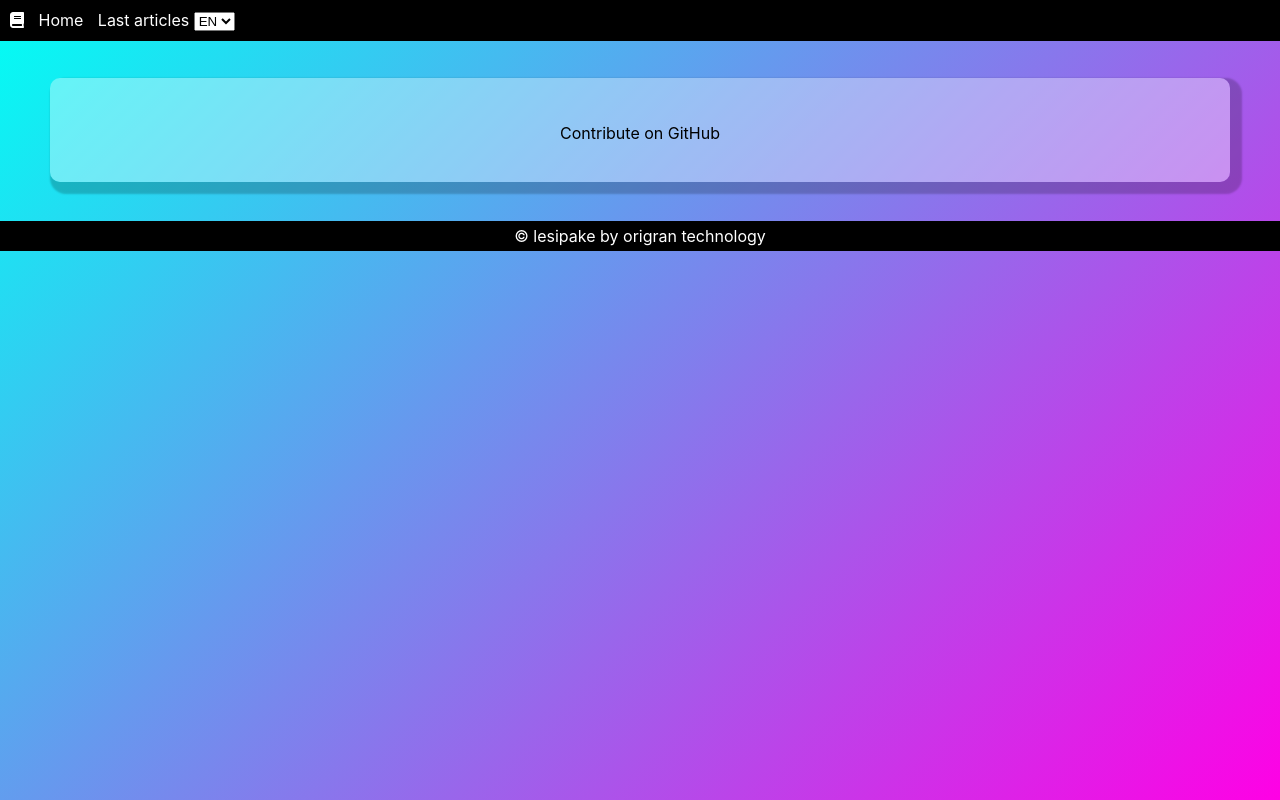
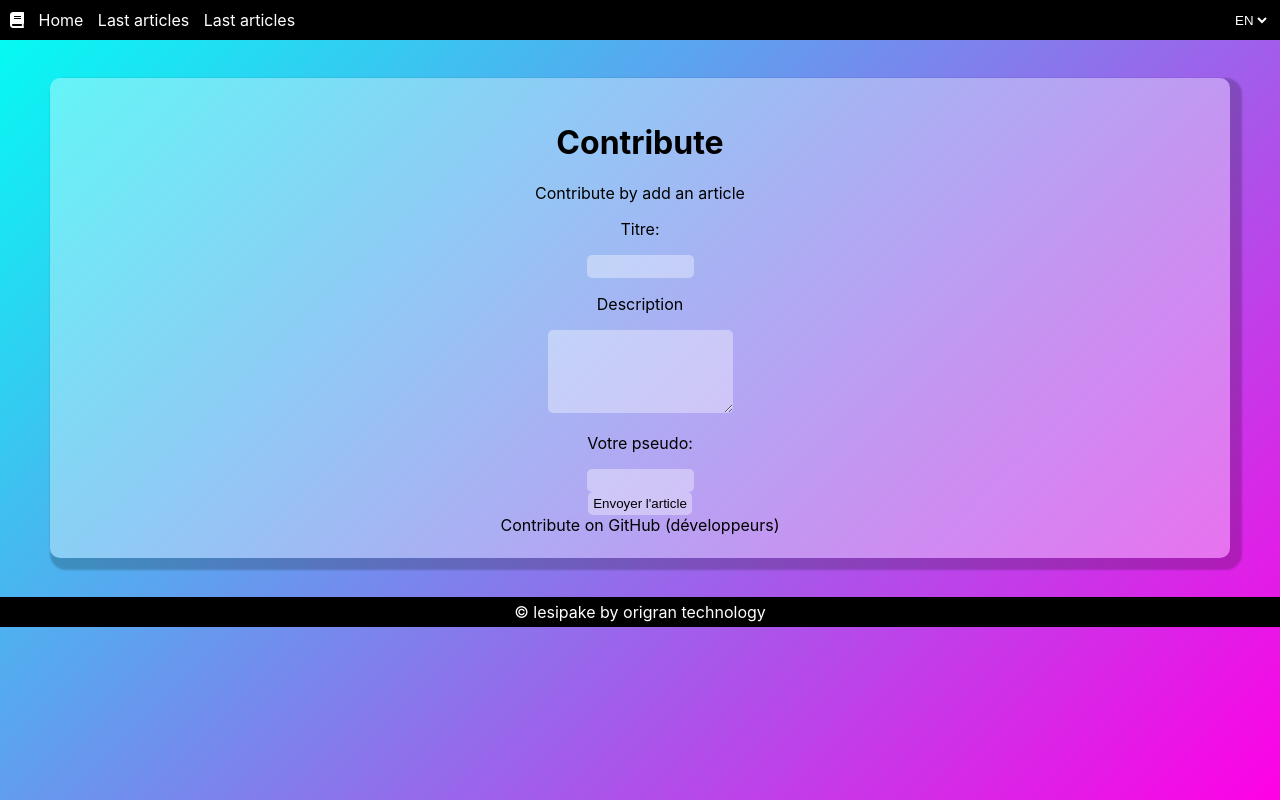
Before and after one commit to Origran-tech/lesipake, a Next.js app: page /contribute in a window 1280 px wide. Built offline with nearby package versions, Linux system fonts and the light colour scheme.

Commit message:
added firebase connection and posibility to create an article

```diff
--- a/components/Layout.js
+++ b/components/Layout.js
@@ -7,7 +7,6 @@ import en from "../locales/en";
 import fr from "../locales/fr";
 export default function Layout({ children }) {
   const router = useRouter();
-  console.log(router)
   const { locale } = router;
   const t = locale === "en" ? en : fr;
   const changeLanguage = (e) => {
@@ -24,6 +23,7 @@ export default function Layout({ children }) {
         ></meta>
       </Head>
       <header className="common-header">
+        <div>
           <FontAwesomeIcon icon={faBook} />{" "}
           <Link href="/">
             <a>{t.home}</a>
@@ -31,7 +31,15 @@ export default function Layout({ children }) {
           <Link href="/articles">
             <a>{t.lastarticle}</a>
           </Link>{" "}
-        <select onChange={changeLanguage} defaultValue={locale}>
+          <Link href="/contribute">
+            <a>{t.lastarticle}</a>
+          </Link>{" "}
+        </div>
+        <select
+          onChange={changeLanguage}
+          defaultValue={locale}
+          className="selectnav"
+        >
           <option value="en">EN</option>
           <option value="fr">FR</option>
         </select>
--- a/components/articleblock.js
+++ b/components/articleblock.js
@@ -2,12 +2,12 @@ import Link from "next/link";
 export default function Articleblock(props) {
   return (
     <div className="article">
-      <Link href="pages_minecraft/survivalmode">
+      <Link href="#">
         <a>
-          <h1>{props.title}</h1>
+          <h1>{props.article.title?.stringValue ?? ""}</h1>
         </a>
       </Link>
-      <p>{props.excerpt}</p>
+      <p>{props.article.description?.stringValue ?? ""}</p>
     </div>
   );
 }
--- a/locales/en.js
+++ b/locales/en.js
@@ -6,4 +6,7 @@ export default {
     description: "Description",
     creator: "Creator",
     contributor: "Last contributor",
+    contribtitle: "Contribute",
+    gitcontrib: "Contribute on GitHub (développeurs)",
+    contribform: "Contribute by add an article",
 }
--- a/locales/fr.js
+++ b/locales/fr.js
@@ -6,7 +6,10 @@ export default {
   description: "Description",
   creator: "Créateur",
   contributor: "Dernier contributeur",
-  survmodetitle: "Mode survie - Minecraft",
+  /*survmodetitle: "Mode survie - Minecraft",
   survmodedesc:
     "Le mode survie de Minecraft est le premier mode de jeu a apparaitre lors de la version classique 0.24. Un mode créatif etait aussi disponible.",
+  */contribtitle: "Contribuer",
+  gitcontrib: "Contribuer sur GItHub (développeurs)",
+  contribform: "Contribuer en ajoutant un article",
 };
--- a/package.json
+++ b/package.json
@@ -12,9 +12,11 @@
     "@fortawesome/fontawesome-svg-core": "^1.2.35",
     "@fortawesome/free-solid-svg-icons": "^5.15.3",
     "@fortawesome/react-fontawesome": "^0.1.14",
+    "firebase": "^8.8.0",
     "next": "11.0.1",
     "react": "17.0.2",
-    "react-dom": "17.0.2"
+    "react-dom": "17.0.2",
+    "react-firebase-hooks": "^3.0.4"
   },
   "devDependencies": {
     "eslint": "7.31.0",
--- a/pages/contribute.js
+++ b/pages/contribute.js
@@ -5,16 +5,87 @@ import Image from "next/image";
 import Link from "next/link";
 import styles from "../styles/Home.module.css";
 import { useRouter } from "next/router";
+import firebase from "firebase/app";
+import "firebase/firestore";
+import { useCollectionData } from "react-firebase-hooks/firestore";
+import { useState } from "react";
 
 export default function Home() {
   const router = useRouter();
   const { locale } = router;
   const t = locale === "en" ? en : fr;
+  const [title, setTitle] = useState("");
+  const [description, setDescription] = useState("");
+  const [pseudo, setPseudo] = useState("");
+  const [articlePosted, setArticlePosted] = useState(false);
+  const handleSubmitForm = async (e) => {
+    e.preventDefault();
+    const result = await fetch("/api/postarticle", {
+      method: "POST",
+      body: JSON.stringify({ title, description, pseudo }),
+      headers: {
+        "Content-type": "application/json; charset=UTF-8",
+      },
+    });
+    const data = await result.json()
+    if (data.message === "success") {
+      setArticlePosted(true)
+    }
+  };
   return (
-      <div className={styles.pagecontent}>
-          <h1></h1>
-          <p></p>
-          <Link href="https://github.com/Origran-tech/lesipake"><a><p>Contribute on GitHub</p></a></Link>
-      </div>
+    <div className={styles.pagecontent}>
+      <h1>{t.contribtitle}</h1>
+      {articlePosted ? (
+        <div>
+          Votre article est pris en compte, il est en attente de modération.
+        </div>
+      ) : (
+        <>
+          <p>{t.contribform}</p>
+          <form>
+            <p>Titre:</p>
+            <input
+              type="text"
+              size="10"
+              maxLength="40"
+              value={title}
+              onChange={(e) => {
+                setTitle(e.target.value);
+              }}
+            />
+            <br />
+            <p>Description</p>
+            <textarea
+              rows="5"
+              cols="20"
+              value={description}
+              onChange={(e) => {
+                setDescription(e.target.value);
+              }}
+            ></textarea>
+            <br />
+            <p>Votre pseudo:</p>
+            <input
+              type="text"
+              size="10"
+              maxLength="40"
+              value={pseudo}
+              onChange={(e) => {
+                setPseudo(e.target.value);
+              }}
+            />
+            <br />
+            <input
+              type="submit"
+              value="Envoyer l'article"
+              onClick={handleSubmitForm}
+            />
+          </form>
+        </>
+      )}
+      <Link href="https://github.com/Origran-tech/lesipake">
+        <a>{t.gitcontrib}</a>
+      </Link>
+    </div>
   );
 }
--- a/styles/globals.css
+++ b/styles/globals.css
@@ -34,6 +34,9 @@ a {
   width: 100%;
   padding: 10px;
   text-align: left;
+  display: flex;
+  align-items: center;
+  justify-content: space-between;
 }
 .common-header a {
   margin-left: 10px;
@@ -89,3 +92,23 @@ caption {
   flex-wrap: wrap;
   justify-content: center;
 }
+.selectnav{
+  color: white;
+  background-color: black;
+  border: none;
+}
+.selectnav option{
+  background-color: white;
+  color: black;
+}
+input, textarea {
+  border-radius: 5px;
+  background-color: rgba(255, 255, 255, 0.356);
+  border: none;
+  padding: 4px 5px;
+  transition: background-color 200ms;
+}
+input:focus, textarea:focus {
+  outline: none;
+  background-color: rgba(255, 255, 255, 0.7);
+}
```
Also changed, not shown: pages/404.js (+2 -34 lines), pages/articles.js (+34 -1 lines), 1 other file (tests, documents, lock files or other folders). Lines whose indentation alone changed are shown as unchanged.
